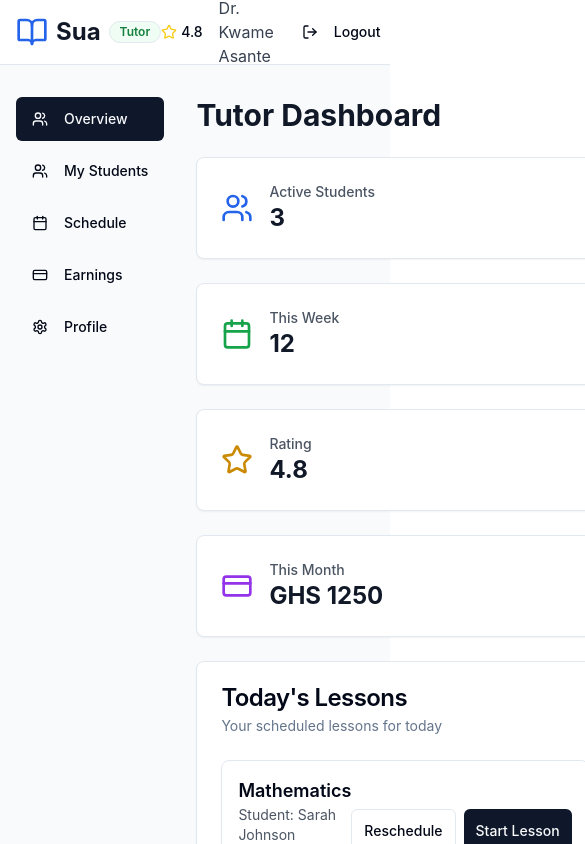
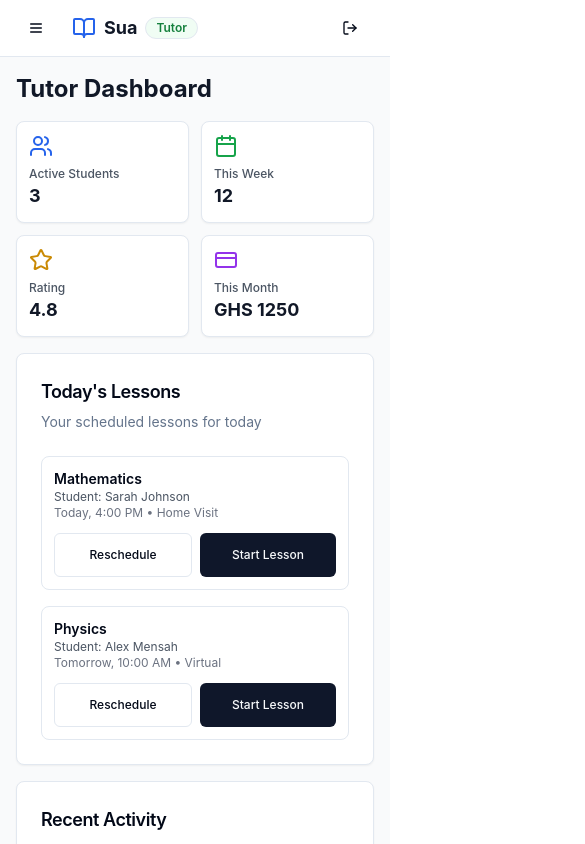
Before and after one commit to Nesisoft/sua-learning-connect, a React (Vite) app: page /dashboard/tutor in a window 390 px wide. Shown: the top 844 px of the page, 585 px wide, since content can reach past the window. Built offline with nearby package versions, Linux system fonts and the light colour scheme.

Commit message:
Fix: Make tutor and admin pages responsive
Make the tutor and admin dashboards mobile-first and responsive, similar to the parent dashboard. This includes adjusting layouts, typography, and touch targets for improved usability on smaller screens.

```diff
--- a/src/pages/TutorDashboard.tsx
+++ b/src/pages/TutorDashboard.tsx
@@ -1,8 +1,9 @@
+
 import { useState } from "react";
 import { Button } from "@/components/ui/button";
 import { Card, CardContent, CardDescription, CardHeader, CardTitle } from "@/components/ui/card";
 import { Badge } from "@/components/ui/badge";
-import { BookOpen, Calendar, CreditCard, Star, Clock, LogOut, Users, Settings } from "lucide-react";
+import { BookOpen, Calendar, CreditCard, Star, Clock, LogOut, Users, Settings, Menu, X } from "lucide-react";
 import { Link, useNavigate } from "react-router-dom";
 import StudentProgressModal from "@/components/StudentProgressModal";
 import ScheduleLessonModal from "@/components/ScheduleLessonModal";
@@ -14,6 +15,7 @@ const TutorDashboard = () => {
   const [selectedStudent, setSelectedStudent] = useState<any>(null);
   const [modalType, setModalType] = useState<string>("");
   const [withdrawalType, setWithdrawalType] = useState<"bank" | "mobile">("bank");
+  const [sidebarOpen, setSidebarOpen] = useState(false);
   const navigate = useNavigate();
 
   // Mock data
@@ -53,27 +55,40 @@ const TutorDashboard = () => {
     navigate('/tutor/schedule');
   };
 
+  const handleTabChange = (tab: string) => {
+    setActiveTab(tab);
+    setSidebarOpen(false);
+  };
+
   return (
     <div className="min-h-screen bg-gray-50">
       {/* Header */}
-      <header className="bg-white border-b">
+      <header className="bg-white border-b sticky top-0 z-50">
         <div className="max-w-7xl mx-auto px-4 sm:px-6 lg:px-8">
-          <div className="flex justify-between items-center h-16">
+          <div className="flex justify-between items-center h-14 sm:h-16">
             <div className="flex items-center space-x-2">
-              <BookOpen className="h-8 w-8 text-blue-600" />
-              <span className="text-2xl font-bold text-gray-900">Sua</span>
-              <Badge variant="outline" className="bg-green-50 text-green-700">Tutor</Badge>
+              <Button
+                variant="ghost"
+                size="sm"
+                className="lg:hidden mr-2"
+                onClick={() => setSidebarOpen(!sidebarOpen)}
+              >
+                {sidebarOpen ? <X className="h-5 w-5" /> : <Menu className="h-5 w-5" />}
+              </Button>
+              <BookOpen className="h-6 w-6 sm:h-8 sm:w-8 text-blue-600" />
+              <span className="text-lg sm:text-2xl font-bold text-gray-900">Sua</span>
+              <Badge variant="outline" className="bg-green-50 text-green-700 text-xs">Tutor</Badge>
             </div>
-            <div className="flex items-center space-x-4">
-              <div className="flex items-center space-x-1">
+            <div className="flex items-center space-x-2 sm:space-x-4">
+              <div className="hidden sm:flex items-center space-x-1">
                 <Star className="h-4 w-4 text-yellow-400" />
                 <span className="text-sm font-medium">4.8</span>
               </div>
-              <span className="text-gray-700">Dr. Kwame Asante</span>
+              <span className="hidden sm:block text-gray-700 text-sm">Dr. Kwame Asante</span>
               <Link to="/login">
-                <Button variant="ghost" size="sm">
-                  <LogOut className="h-4 w-4 mr-2" />
-                  Logout
+                <Button variant="ghost" size="sm" className="text-xs sm:text-sm">
+                  <LogOut className="h-4 w-4 mr-1 sm:mr-2" />
+                  <span className="hidden sm:inline">Logout</span>
                 </Button>
               </Link>
             </div>
@@ -81,29 +96,38 @@ const TutorDashboard = () => {
         </div>
       </header>
 
-      <div className="max-w-7xl mx-auto px-4 sm:px-6 lg:px-8 py-8">
-        <div className="flex gap-8">
+      <div className="max-w-7xl mx-auto px-4 sm:px-6 lg:px-8 py-4 sm:py-8">
+        <div className="flex gap-4 lg:gap-8">
+          {/* Mobile Sidebar Overlay */}
+          {sidebarOpen && (
+            <div className="fixed inset-0 bg-black bg-opacity-50 z-40 lg:hidden" onClick={() => setSidebarOpen(false)} />
+          )}
+
           {/* Sidebar */}
-          <div className="w-64 space-y-2">
+          <div className={`
+            fixed inset-y-0 left-0 z-50 w-64 bg-white border-r transform transition-transform duration-300 ease-in-out lg:relative lg:translate-x-0 lg:bg-transparent lg:border-0
+            ${sidebarOpen ? 'translate-x-0' : '-translate-x-full'}
+          `}>
+            <div className="p-4 space-y-2 pt-20 lg:pt-0">
               <Button
                 variant={activeTab === "overview" ? "default" : "ghost"}
-              className="w-full justify-start"
-              onClick={() => setActiveTab("overview")}
+                className="w-full justify-start text-sm"
+                onClick={() => handleTabChange("overview")}
               >
                 <Users className="h-4 w-4 mr-2" />
                 Overview
               </Button>
               <Button
                 variant={activeTab === "students" ? "default" : "ghost"}
-              className="w-full justify-start"
-              onClick={() => setActiveTab("students")}
+                className="w-full justify-start text-sm"
+                onClick={() => handleTabChange("students")}
               >
                 <Users className="h-4 w-4 mr-2" />
                 My Students
               </Button>
               <Button
                 variant={activeTab === "schedule" ? "default" : "ghost"}
-              className="w-full justify-start"
+                className="w-full justify-start text-sm"
                 onClick={handleScheduleClick}
               >
                 <Calendar className="h-4 w-4 mr-2" />
@@ -111,70 +135,71 @@ const TutorDashboard = () => {
               </Button>
               <Button
                 variant={activeTab === "earnings" ? "default" : "ghost"}
-              className="w-full justify-start"
-              onClick={() => setActiveTab("earnings")}
+                className="w-full justify-start text-sm"
+                onClick={() => handleTabChange("earnings")}
               >
                 <CreditCard className="h-4 w-4 mr-2" />
                 Earnings
               </Button>
               <Button
                 variant={activeTab === "profile" ? "default" : "ghost"}
-              className="w-full justify-start"
+                className="w-full justify-start text-sm"
                 onClick={handleProfileClick}
               >
                 <Settings className="h-4 w-4 mr-2" />
                 Profile
               </Button>
             </div>
+          </div>
 
           {/* Main Content */}
-          <div className="flex-1">
+          <div className="flex-1 min-w-0">
             {activeTab === "overview" && (
-              <div className="space-y-6">
-                <h1 className="text-3xl font-bold text-gray-900">Tutor Dashboard</h1>
+              <div className="space-y-4 sm:space-y-6">
+                <h1 className="text-2xl sm:text-3xl font-bold text-gray-900">Tutor Dashboard</h1>
 
                 {/* Stats Cards */}
-                <div className="grid grid-cols-1 md:grid-cols-4 gap-6">
+                <div className="grid grid-cols-2 lg:grid-cols-4 gap-3 sm:gap-6">
                   <Card>
-                    <CardContent className="p-6">
-                      <div className="flex items-center">
-                        <Users className="h-8 w-8 text-blue-600" />
-                        <div className="ml-4">
-                          <p className="text-sm font-medium text-gray-600">Active Students</p>
-                          <p className="text-2xl font-bold text-gray-900">{students.length}</p>
+                    <CardContent className="p-3 sm:p-6">
+                      <div className="flex flex-col sm:flex-row sm:items-center">
+                        <Users className="h-6 w-6 sm:h-8 sm:w-8 text-blue-600 mb-2 sm:mb-0" />
+                        <div className="sm:ml-4">
+                          <p className="text-xs sm:text-sm font-medium text-gray-600">Active Students</p>
+                          <p className="text-lg sm:text-2xl font-bold text-gray-900">{students.length}</p>
                         </div>
                       </div>
                     </CardContent>
                   </Card>
                   <Card>
-                    <CardContent className="p-6">
-                      <div className="flex items-center">
-                        <Calendar className="h-8 w-8 text-green-600" />
-                        <div className="ml-4">
-                          <p className="text-sm font-medium text-gray-600">This Week</p>
-                          <p className="text-2xl font-bold text-gray-900">12</p>
+                    <CardContent className="p-3 sm:p-6">
+                      <div className="flex flex-col sm:flex-row sm:items-center">
+                        <Calendar className="h-6 w-6 sm:h-8 sm:w-8 text-green-600 mb-2 sm:mb-0" />
+                        <div className="sm:ml-4">
+                          <p className="text-xs sm:text-sm font-medium text-gray-600">This Week</p>
+                          <p className="text-lg sm:text-2xl font-bold text-gray-900">12</p>
                         </div>
                       </div>
                     </CardContent>
                   </Card>
                   <Card>
-                    <CardContent className="p-6">
-                      <div className="flex items-center">
-                        <Star className="h-8 w-8 text-yellow-600" />
-                        <div className="ml-4">
-                          <p className="text-sm font-medium text-gray-600">Rating</p>
-                          <p className="text-2xl font-bold text-gray-900">4.8</p>
+                    <CardContent className="p-3 sm:p-6">
+                      <div className="flex flex-col sm:flex-row sm:items-center">
+                        <Star className="h-6 w-6 sm:h-8 sm:w-8 text-yellow-600 mb-2 sm:mb-0" />
+                        <div className="sm:ml-4">
+                          <p className="text-xs sm:text-sm font-medium text-gray-600">Rating</p>
+                          <p className="text-lg sm:text-2xl font-bold text-gray-900">4.8</p>
                         </div>
                       </div>
                     </CardContent>
                   </Card>
                   <Card>
-                    <CardContent className="p-6">
-                      <div className="flex items-center">
-                        <CreditCard className="h-8 w-8 text-purple-600" />
-                        <div className="ml-4">
-                          <p className="text-sm font-medium text-gray-600">This Month</p>
-                          <p className="text-2xl font-bold text-gray-900">GHS {earnings.thisMonth}</p>
+                    <CardContent className="p-3 sm:p-6">
+                      <div className="flex flex-col sm:flex-row sm:items-center">
+                        <CreditCard className="h-6 w-6 sm:h-8 sm:w-8 text-purple-600 mb-2 sm:mb-0" />
+                        <div className="sm:ml-4">
+                          <p className="text-xs sm:text-sm font-medium text-gray-600">This Month</p>
+                          <p className="text-lg sm:text-2xl font-bold text-gray-900">GHS {earnings.thisMonth}</p>
                         </div>
                       </div>
                     </CardContent>
@@ -184,21 +209,21 @@ const TutorDashboard = () => {
                 {/* Upcoming Lessons */}
                 <Card>
                   <CardHeader>
-                    <CardTitle>Today's Lessons</CardTitle>
-                    <CardDescription>Your scheduled lessons for today</CardDescription>
+                    <CardTitle className="text-lg sm:text-xl">Today's Lessons</CardTitle>
+                    <CardDescription className="text-sm">Your scheduled lessons for today</CardDescription>
                   </CardHeader>
                   <CardContent>
                     <div className="space-y-4">
                       {upcomingLessons.map((lesson) => (
-                        <div key={lesson.id} className="flex items-center justify-between p-4 border rounded-lg">
-                          <div>
-                            <h3 className="font-semibold">{lesson.subject}</h3>
-                            <p className="text-sm text-gray-600">Student: {lesson.student}</p>
-                            <p className="text-sm text-gray-500">{lesson.time} • {lesson.location}</p>
+                        <div key={lesson.id} className="flex flex-col sm:flex-row sm:items-center justify-between p-3 sm:p-4 border rounded-lg space-y-3 sm:space-y-0">
+                          <div className="flex-1">
+                            <h3 className="font-semibold text-sm sm:text-base">{lesson.subject}</h3>
+                            <p className="text-xs sm:text-sm text-gray-600">Student: {lesson.student}</p>
+                            <p className="text-xs sm:text-sm text-gray-500">{lesson.time} • {lesson.location}</p>
                           </div>
-                          <div className="flex gap-2">
-                            <Button size="sm" variant="outline">Reschedule</Button>
-                            <Button size="sm">Start Lesson</Button>
+                          <div className="flex gap-2 flex-wrap">
+                            <Button size="sm" variant="outline" className="text-xs flex-1 sm:flex-none">Reschedule</Button>
+                            <Button size="sm" className="text-xs flex-1 sm:flex-none">Start Lesson</Button>
                           </div>
                         </div>
                       ))}
@@ -209,29 +234,29 @@ const TutorDashboard = () => {
                 {/* Recent Activity */}
                 <Card>
                   <CardHeader>
-                    <CardTitle>Recent Activity</CardTitle>
-                    <CardDescription>Latest updates and notifications</CardDescription>
+                    <CardTitle className="text-lg sm:text-xl">Recent Activity</CardTitle>
+                    <CardDescription className="text-sm">Latest updates and notifications</CardDescription>
                   </CardHeader>
                   <CardContent>
                     <div className="space-y-4">
                       <div className="flex items-start space-x-3">
                         <div className="w-2 h-2 bg-blue-600 rounded-full mt-2"></div>
                         <div>
-                          <p className="text-sm">New lesson request from parent for Grade 9 Chemistry</p>
+                          <p className="text-xs sm:text-sm">New lesson request from parent for Grade 9 Chemistry</p>
                           <p className="text-xs text-gray-500">2 hours ago</p>
                         </div>
                       </div>
                       <div className="flex items-start space-x-3">
                         <div className="w-2 h-2 bg-green-600 rounded-full mt-2"></div>
                         <div>
-                          <p className="text-sm">Payment of GHS 120 received for last week's lessons</p>
+                          <p className="text-xs sm:text-sm">Payment of GHS 120 received for last week's lessons</p>
                           <p className="text-xs text-gray-500">1 day ago</p>
                         </div>
                       </div>
                       <div className="flex items-start space-x-3">
                         <div className="w-2 h-2 bg-yellow-600 rounded-full mt-2"></div>
                         <div>
-                          <p className="text-sm">Reminder: Submit progress report for Sarah Johnson</p>
+                          <p className="text-xs sm:text-sm">Reminder: Submit progress report for Sarah Johnson</p>
                           <p className="text-xs text-gray-500">2 days ago</p>
                         </div>
                       </div>
@@ -242,30 +267,30 @@ const TutorDashboard = () => {
             )}
 
             {activeTab === "students" && (
-              <div className="space-y-6">
-                <h1 className="text-3xl font-bold text-gray-900">My Students</h1>
+              <div className="space-y-4 sm:space-y-6">
+                <h1 className="text-2xl sm:text-3xl font-bold text-gray-900">My Students</h1>
 
-                <div className="grid gap-6">
+                <div className="grid gap-4 sm:gap-6">
                   {students.map((student) => (
                     <Card key={student.id}>
                       <CardHeader>
-                        <div className="flex justify-between items-start">
+                        <div className="flex flex-col sm:flex-row sm:justify-between sm:items-start space-y-2 sm:space-y-0">
                           <div>
-                            <CardTitle>{student.name}</CardTitle>
-                            <CardDescription>{student.grade} • {student.subject}</CardDescription>
+                            <CardTitle className="text-lg sm:text-xl">{student.name}</CardTitle>
+                            <CardDescription className="text-sm">{student.grade} • {student.subject}</CardDescription>
                           </div>
-                          <Badge variant="outline">Progress: {student.progress}%</Badge>
+                          <Badge variant="outline" className="text-xs self-start">Progress: {student.progress}%</Badge>
                         </div>
                       </CardHeader>
                       <CardContent>
-                        <div className="flex gap-2">
-                          <Button size="sm" onClick={() => openModal('progress', student)}>
+                        <div className="flex flex-col sm:flex-row gap-2">
+                          <Button size="sm" onClick={() => openModal('progress', student)} className="text-xs">
                             View Progress
                           </Button>
-                          <Button size="sm" variant="outline" onClick={() => openModal('schedule', student)}>
+                          <Button size="sm" variant="outline" onClick={() => openModal('schedule', student)} className="text-xs">
                             Schedule Lesson
                           </Button>
-                          <Button size="sm" variant="outline" onClick={() => openModal('message', student)}>
+                          <Button size="sm" variant="outline" onClick={() => openModal('message', student)} className="text-xs">
                             Send Message
                           </Button>
                         </div>
@@ -277,39 +302,39 @@ const TutorDashboard = () => {
             )}
 
             {activeTab === "earnings" && (
-              <div className="space-y-6">
-                <h1 className="text-3xl font-bold text-gray-900">Earnings</h1>
+              <div className="space-y-4 sm:space-y-6">
+                <h1 className="text-2xl sm:text-3xl font-bold text-gray-900">Earnings</h1>
 
-                <div className="grid grid-cols-1 md:grid-cols-2 lg:grid-cols-4 gap-6">
+                <div className="grid grid-cols-2 lg:grid-cols-4 gap-3 sm:gap-6">
                   <Card>
-                    <CardContent className="p-6">
+                    <CardContent className="p-4 sm:p-6">
                       <div className="text-center">
-                        <p className="text-sm font-medium text-gray-600">This Week</p>
-                        <p className="text-3xl font-bold text-green-600">GHS {earnings.thisWeek}</p>
+                        <p className="text-xs sm:text-sm font-medium text-gray-600">This Week</p>
+                        <p className="text-xl sm:text-3xl font-bold text-green-600">GHS {earnings.thisWeek}</p>
                       </div>
                     </CardContent>
                   </Card>
                   <Card>
-                    <CardContent className="p-6">
+                    <CardContent className="p-4 sm:p-6">
                       <div className="text-center">
-                        <p className="text-sm font-medium text-gray-600">This Month</p>
-                        <p className="text-3xl font-bold text-blue-600">GHS {earnings.thisMonth}</p>
+                        <p className="text-xs sm:text-sm font-medium text-gray-600">This Month</p>
+                        <p className="text-xl sm:text-3xl font-bold text-blue-600">GHS {earnings.thisMonth}</p>
                       </div>
                     </CardContent>
                   </Card>
                   <Card>
-                    <CardContent className="p-6">
+                    <CardContent className="p-4 sm:p-6">
                       <div className="text-center">
-                        <p className="text-sm font-medium text-gray-600">Pending</p>
-                        <p className="text-3xl font-bold text-yellow-600">GHS {earnings.pending}</p>
+                        <p className="text-xs sm:text-sm font-medium text-gray-600">Pending</p>
+                        <p className="text-xl sm:text-3xl font-bold text-yellow-600">GHS {earnings.pending}</p>
                       </div>
                     </CardContent>
                   </Card>
                   <Card>
-                    <CardContent className="p-6">
+                    <CardContent className="p-4 sm:p-6">
                       <div className="text-center">
-                        <p className="text-sm font-medium text-gray-600">Total Earned</p>
-                        <p className="text-3xl font-bold text-purple-600">GHS {earnings.total}</p>
+                        <p className="text-xs sm:text-sm font-medium text-gray-600">Total Earned</p>
+                        <p className="text-xl sm:text-3xl font-bold text-purple-600">GHS {earnings.total}</p>
                       </div>
                     </CardContent>
                   </Card>
@@ -317,21 +342,21 @@ const TutorDashboard = () => {
 
                 <Card>
                   <CardHeader>
-                    <CardTitle>Withdrawal Options</CardTitle>
-                    <CardDescription>Withdraw your earnings to your preferred account</CardDescription>
+                    <CardTitle className="text-lg sm:text-xl">Withdrawal Options</CardTitle>
+                    <CardDescription className="text-sm">Withdraw your earnings to your preferred account</CardDescription>
                   </CardHeader>
                   <CardContent>
-                    <div className="flex gap-4">
+                    <div className="flex flex-col sm:flex-row gap-4">
                       <Button onClick={() => {
                         setWithdrawalType('bank');
                         openModal('withdrawal');
-                      }}>
+                      }} className="text-sm">
                         Withdraw to Bank
                       </Button>
                       <Button variant="outline" onClick={() => {
                         setWithdrawalType('mobile');
                         openModal('withdrawal');
-                      }}>
+                      }} className="text-sm">
                         Withdraw to Mobile Money
                       </Button>
                     </div>
@@ -343,10 +368,10 @@ const TutorDashboard = () => {
             {/* Other tabs would be implemented similarly */}
             {!["overview", "students", "earnings"].includes(activeTab) && (
               <div className="text-center py-12">
-                <h2 className="text-2xl font-bold text-gray-900 mb-4">
+                <h2 className="text-xl sm:text-2xl font-bold text-gray-900 mb-4">
                   {activeTab.charAt(0).toUpperCase() + activeTab.slice(1)} Section
                 </h2>
-                <p className="text-gray-600">This section is under development.</p>
+                <p className="text-gray-600 text-sm sm:text-base">This section is under development.</p>
               </div>
             )}
           </div>
```
Lines whose indentation alone changed are shown as unchanged.
